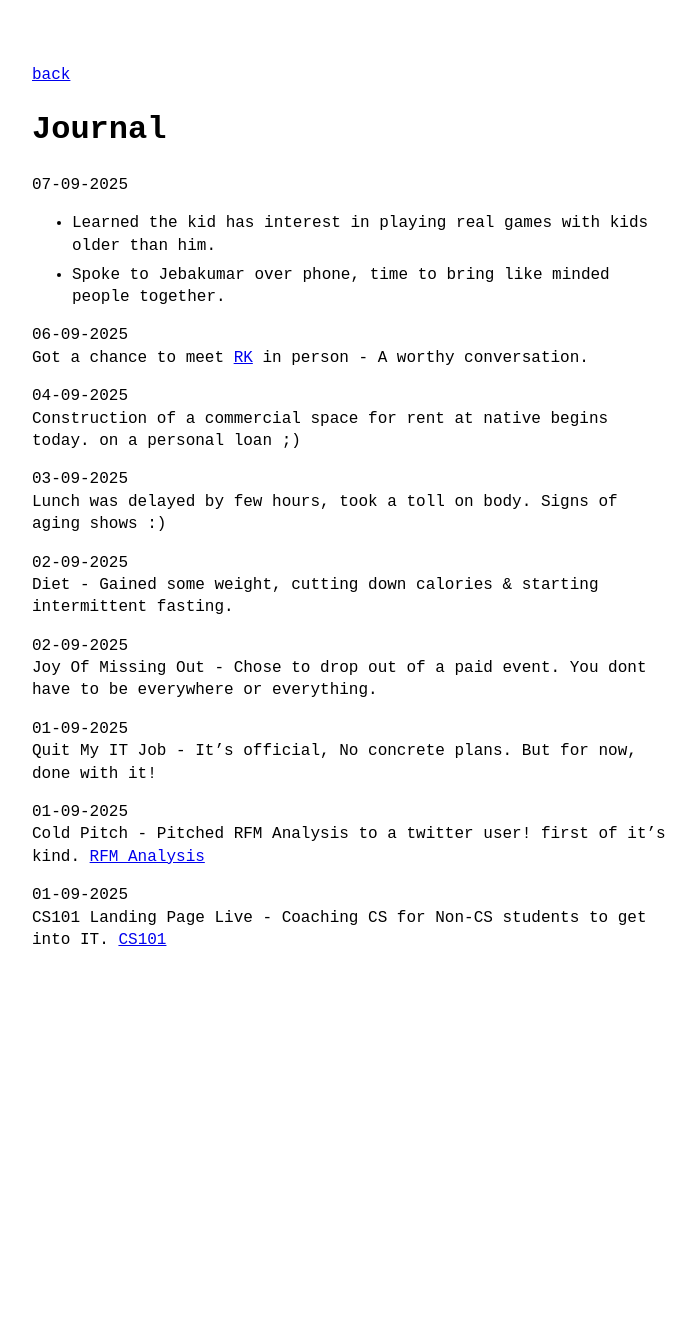
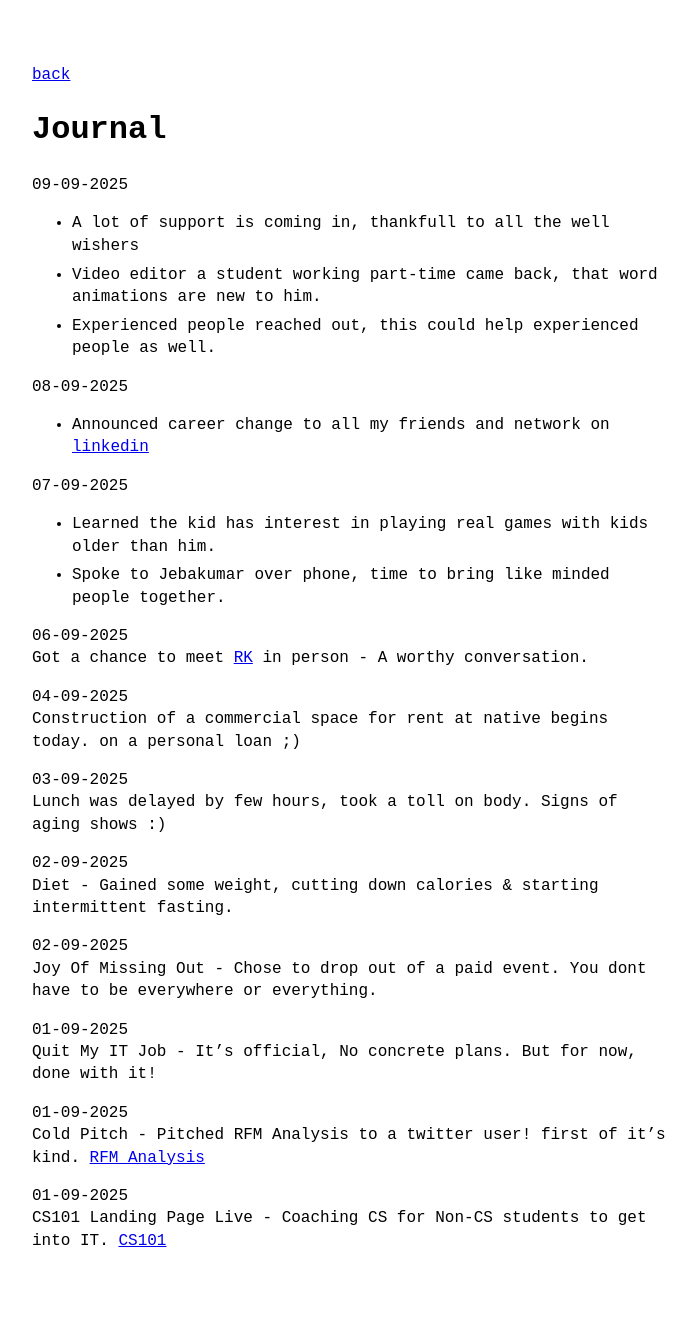
Before and after one commit to VallarasuS/Vallarasu.in, a Jekyll site: the page built from docs/open-journal.md, in a window 1280 px wide. Shown: the whole page, without its empty margins (288-984 px from the left). Built offline with Jekyll 4.4.1, drawn with Linux system fonts in a browser that asks for light colours; before the commit the page ends 1031 px from its top, so only the background shows below that.

Commit message:
Update open-journal.md

```diff
--- a/docs/open-journal.md
+++ b/docs/open-journal.md
@@ -2,6 +2,14 @@
 layout: page
 title: Journal
 ---
+
+09-09-2025<br>
+- A lot of support is coming in, thankfull to all the well wishers
+- Video editor a student working part-time came back, that word animations are new to him.
+- Experienced people reached out, this could help experienced people as well.
+
+08-09-2025<br>
+- Announced career change to all my friends and network on [linkedin](https://www.linkedin.com/posts/vallarasus_career-update-after-15-years-in-software-activity-7370681613648769024-9J6Y)
 
 07-09-2025<br>
 - Learned the kid has interest in playing real games with kids older than him.
```
